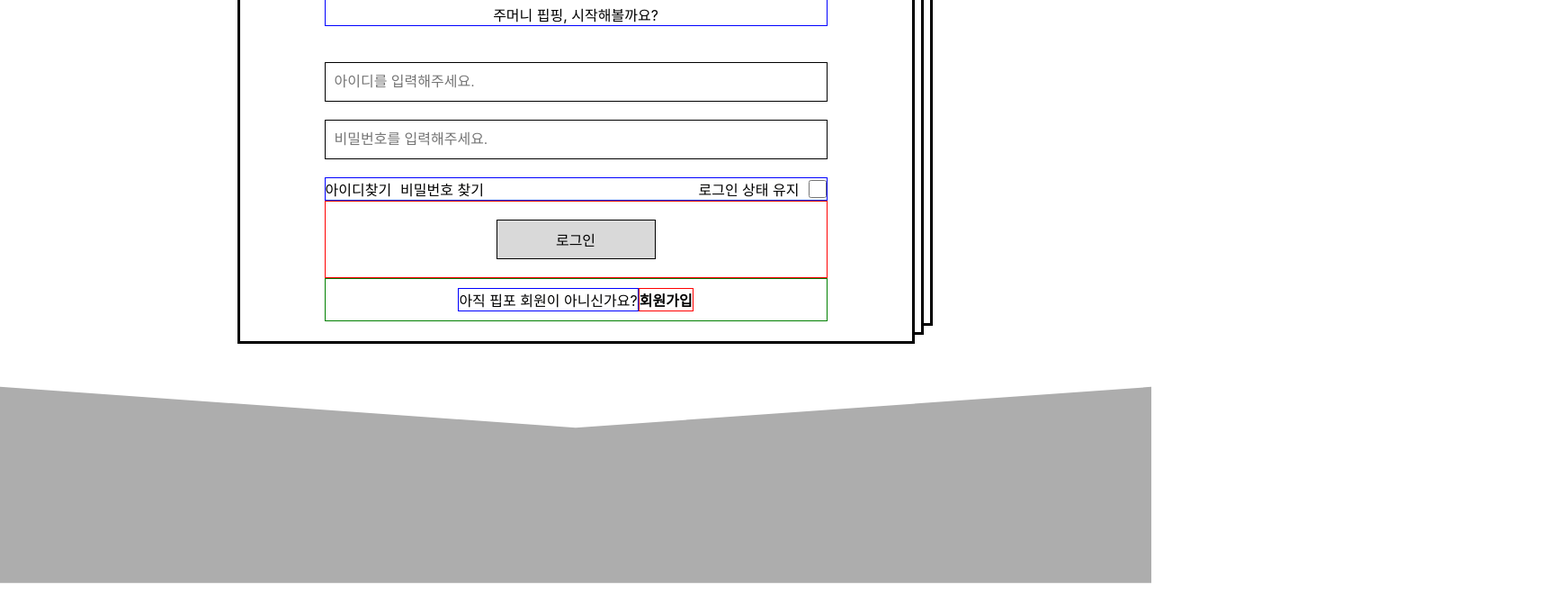
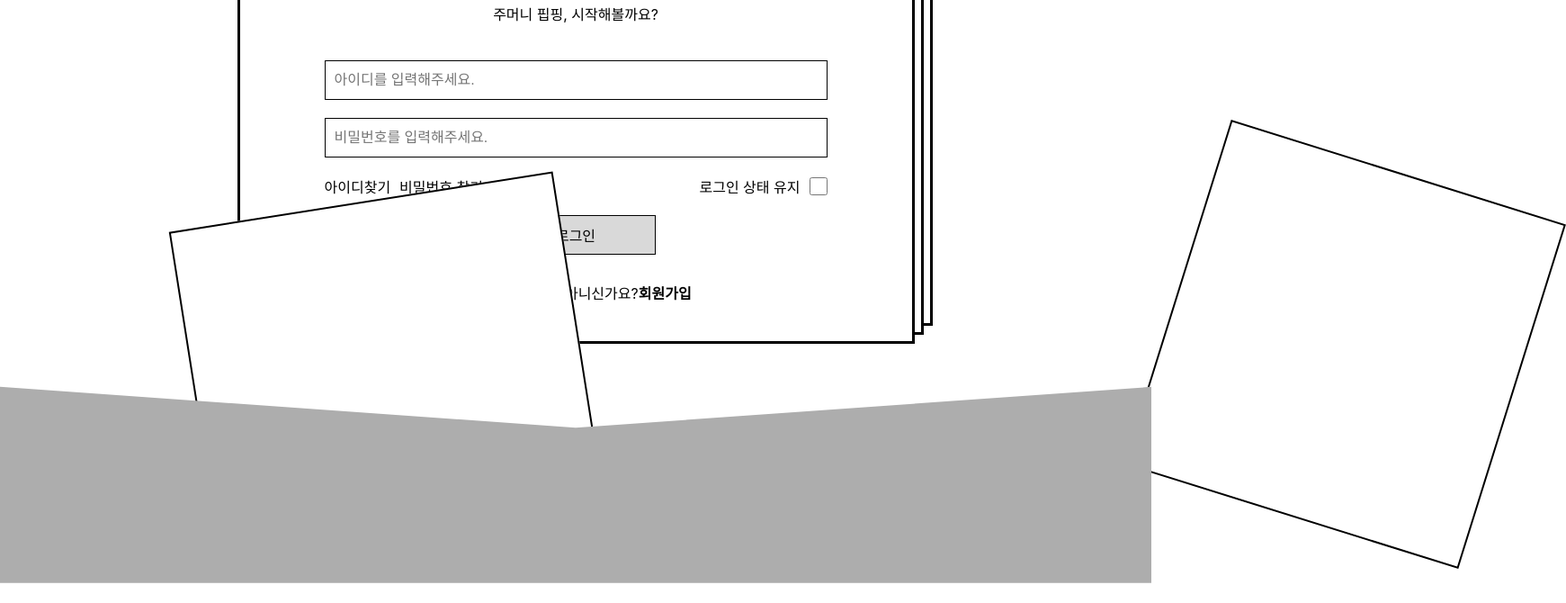
Before and after one commit to ffinal4/front-end, a React (Create React App) app: page /login in a window 1280 px wide. Shown: the part 460-1130 px from the top of the page at 90% size, 1741 px wide, since content can reach past the window. Built offline with nearby package versions, Linux system fonts and the light colour scheme; a web font is replaced by a local one.

Commit message:
PEEP-16 <로그인 페이지 Footer 수정>

```diff
--- a/src/pages/LoginPage.tsx
+++ b/src/pages/LoginPage.tsx
@@ -38,6 +38,8 @@ const LoginPage = () => {
         </LogInFormContainer>
       </LoginContainer>
       <FooterContainer>
+        <FirstBoxContainer />
+        <SecondBoxContainer />
         <FirstFooter>
           <svg
             xmlns="http://www.w3.org/2000/svg"
@@ -87,9 +89,10 @@ const LogInFormContainer = styled.div`
   /* border: 1px solid green; */
   padding: 56px 96px 56px 96px;
   margin: auto;
+  position: relative;
 `;
 const TitleContainer = styled.div`
-  border: 1px solid blue;
+  /* border: 1px solid blue; */
   width: 100%;
   display: flex;
   flex-direction: column;
@@ -98,7 +101,7 @@ const TitleContainer = styled.div`
 `;
 const LogoContainer = styled.div`
   height: 110px;
-  border: 1px solid red;
+  /* border: 1px solid red; */
   margin: 0 auto;
   margin-top: 60px;
 `;
@@ -143,7 +146,7 @@ const MaintainLogin = styled.span`
 `;
 
 const SecondContainer = styled.div`
-  border: 1px solid blue;
+  /* border: 1px solid blue; */
   display: flex;
   width: 100%;
   margin: auto;
@@ -168,33 +171,49 @@ const ButtonContainer = styled.div`
   width: 100%;
   display: flex;
   justify-content: center;
-  border: 1px solid red;
+  /* border: 1px solid red; */
   padding: 20px 0px 20px 0px;
 `;
 const SignUpContainer = styled.div`
-  border: 1px solid green;
+  /* border: 1px solid green; */
   display: flex;
   justify-content: center;
   padding: 10px 0px 10px 0px;
 `;
 
 const Content = styled.span`
-  border: 1px solid blue;
+  /* border: 1px solid blue; */
 `;
 
 const SignUpLink = styled.div`
-  border: 1px solid red;
+  /* border: 1px solid red; */
   cursor: pointer;
   font-size: 16px;
   font-weight: 1000;
 `;
 
 const FooterContainer = styled.div``;
-
+const FirstBoxContainer = styled.div`
+  width: 431.5px;
+  height: 358.2px;
+  margin: -160px 690.9px 119.2px 212.6px;
+  transform: rotate(-8.96deg);
+  border: solid 2px #000;
+  background-color: #fff;
+  position: absolute;
+`;
+const SecondBoxContainer = styled.div`
+  width: 389.6px;
+  height: 401.1px;
+  margin: -200px 195.4px 104.9px 1300px;
+  transform: rotate(-342.64deg);
+  border: solid 2px #000;
+  background-color: #fff;
+  position: absolute;
+`;
 const FirstFooter = styled.div`
   position: relative;
+  z-index: 999;
 `;
-const SecondFooter = styled.div`
-  position: absolute;
-`;
+
 export default LoginPage;
```
